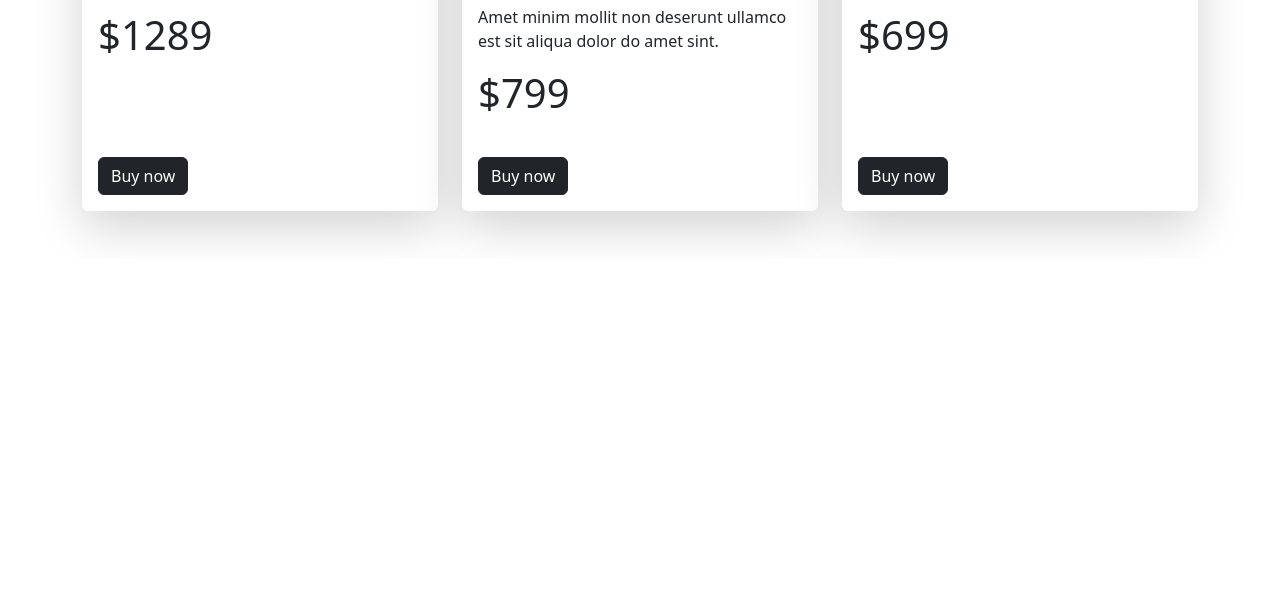
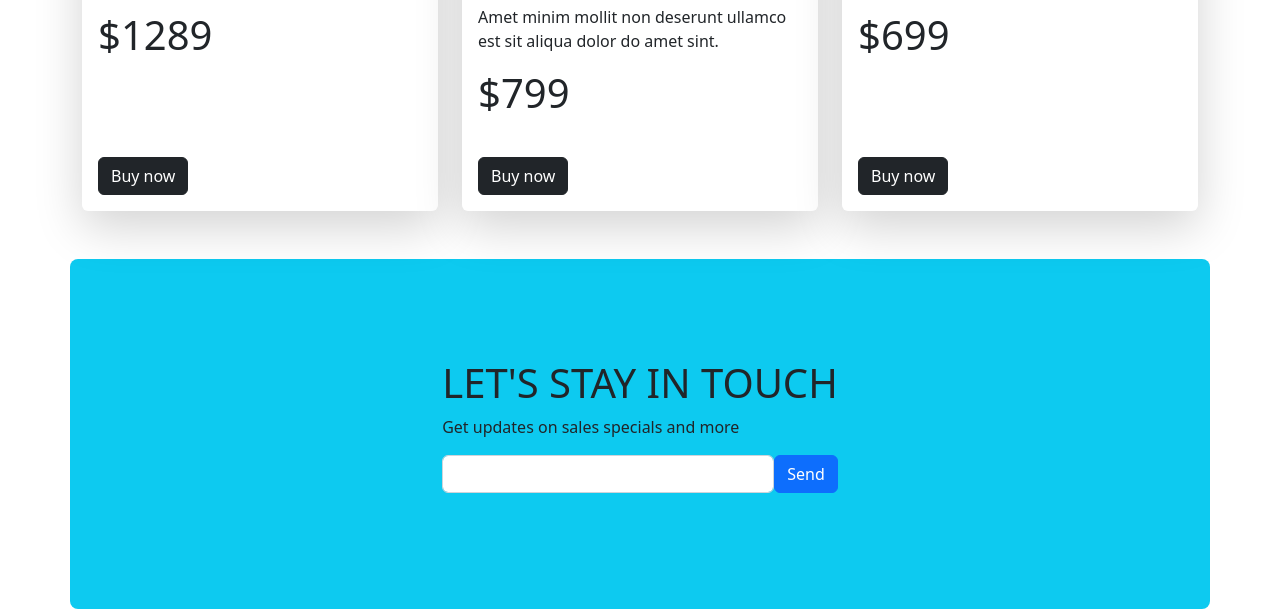
Before and after one commit to kazirauf/panda-commerce-boostrap, a plain HTML site: page index.html in a window 1280 px wide. Shown: the part 1887-2496 px from the top of the page. Before the commit the page ends 2146 px from the top, so only its background shows below. Drawn offline with nearby package versions, Linux system fonts and the light colour scheme.

Commit message:
jac banner

```diff
--- a/index.html
+++ b/index.html
@@ -1,12 +1,15 @@
 <!doctype html>
 <html lang="en">
+
 <head>
   <meta charset="utf-8">
   <meta name="viewport" content="width=device-width, initial-scale=1">
   <title>panda commerce
   </title>
-    <link href="https://cdn.jsdelivr.net/npm/bootstrap@5.2.0/dist/css/bootstrap.min.css" rel="stylesheet" integrity="sha384-gH2yIJqKdNHPEq0n4Mqa/HGKIhSkIHeL5AyhkYV8i59U5AR6csBvApHHNl/vI1Bx" crossorigin="anonymous">
+  <link href="https://cdn.jsdelivr.net/npm/bootstrap@5.2.0/dist/css/bootstrap.min.css" rel="stylesheet"
+    integrity="sha384-gH2yIJqKdNHPEq0n4Mqa/HGKIhSkIHeL5AyhkYV8i59U5AR6csBvApHHNl/vI1Bx" crossorigin="anonymous">
 </head>
+
 <body>
   <header class="container">
     <nav class="navbar navbar-expand-lg bg-light">
@@ -14,7 +17,8 @@
         <a class="navbar-brand" href="#">
           <img src="images/logo.png" alt="">
         </a>
-          <button class="navbar-toggler" type="button" data-bs-toggle="collapse" data-bs-target="#navbarSupportedContent" aria-controls="navbarSupportedContent" aria-expanded="false" aria-label="Toggle navigation">
+        <button class="navbar-toggler" type="button" data-bs-toggle="collapse" data-bs-target="#navbarSupportedContent"
+          aria-controls="navbarSupportedContent" aria-expanded="false" aria-label="Toggle navigation">
           <span class="navbar-toggler-icon"></span>
         </button>
         <div class="collapse navbar-collapse" id="navbarSupportedContent">
@@ -23,7 +27,7 @@
               <a class="nav-link active" aria-current="page" href="#">Home</a>
             </li>
             <li class="nav-item">
-                <a class="nav-link" href="#">Product</a>
+              <a class="nav-link" href="#shoes">Product</a>
             </li>
             <li class="nav-item">
               <a class="nav-link" href="#">About Us</a>
@@ -108,11 +112,13 @@
           </div>
 
         </div>
-            <button class="carousel-control-prev" type="button" data-bs-target="#carouselExampleControls" data-bs-slide="prev">
+        <button class="carousel-control-prev" type="button" data-bs-target="#carouselExampleControls"
+          data-bs-slide="prev">
           <span class="carousel-control-prev-icon" aria-hidden="true"></span>
           <span class="visually-hidden">Previous</span>
         </button>
-            <button class="carousel-control-next" type="button" data-bs-target="#carouselExampleControls" data-bs-slide="next">
+        <button class="carousel-control-next" type="button" data-bs-target="#carouselExampleControls"
+          data-bs-slide="next">
           <span class="carousel-control-next-icon" aria-hidden="true"></span>
           <span class="visually-hidden">Next</span>
         </button>
@@ -152,7 +158,7 @@
     </section>
     <!-- categories end -->
     <!-- shoes section start -->
-    <section class="container my-5" >
+    <section class="container my-5" id="shoes">
       <h1>Shoes</h1>
       <div class="row row-cols-1 row-cols-md-2 row-cols-lg-3 g-4">
         <div class="col">
@@ -201,7 +207,7 @@
     </section>
     <!-- shoes section end -->
     <!-- bag pak start-->
-    <section class="container my-5" >
+    <section class="container my-5">
       <h1>Backpack</h1>
       <div class="row row-cols-1 row-cols-md-2 row-cols-lg-3 g-4">
         <div class="col">
@@ -249,7 +255,25 @@
       </div>
     </section>
     <!-- bag pak end-->
+    <!-- login start -->
+    <section style="height: 350px;" class="container rounded-3 d-flex justify-content-center align-items-center bg-info">
+      <div>
+       <h1>LET'S STAY IN TOUCH </h1>
+       <p> Get updates on sales specials and more</p>
+       <form>
+        <div class="mb-3 d-flex">
+          <input type="email" class="form-control" id="exampleInputEmail1" aria-describedby="emailHelp">
+          <button type="submit" class="btn btn-primary">Send</button>
+        </div>
+
+      </form>
+      </div>
+    </section>
+    <!-- login end-->
   </main>
-    <script src="https://cdn.jsdelivr.net/npm/bootstrap@5.2.0/dist/js/bootstrap.bundle.min.js" integrity="sha384-A3rJD856KowSb7dwlZdYEkO39Gagi7vIsF0jrRAoQmDKKtQBHUuLZ9AsSv4jD4Xa" crossorigin="anonymous"></script>
+  <script src="https://cdn.jsdelivr.net/npm/bootstrap@5.2.0/dist/js/bootstrap.bundle.min.js"
+    integrity="sha384-A3rJD856KowSb7dwlZdYEkO39Gagi7vIsF0jrRAoQmDKKtQBHUuLZ9AsSv4jD4Xa"
+    crossorigin="anonymous"></script>
 </body>
+
 </html>
```
Lines whose indentation alone changed are shown as unchanged.
